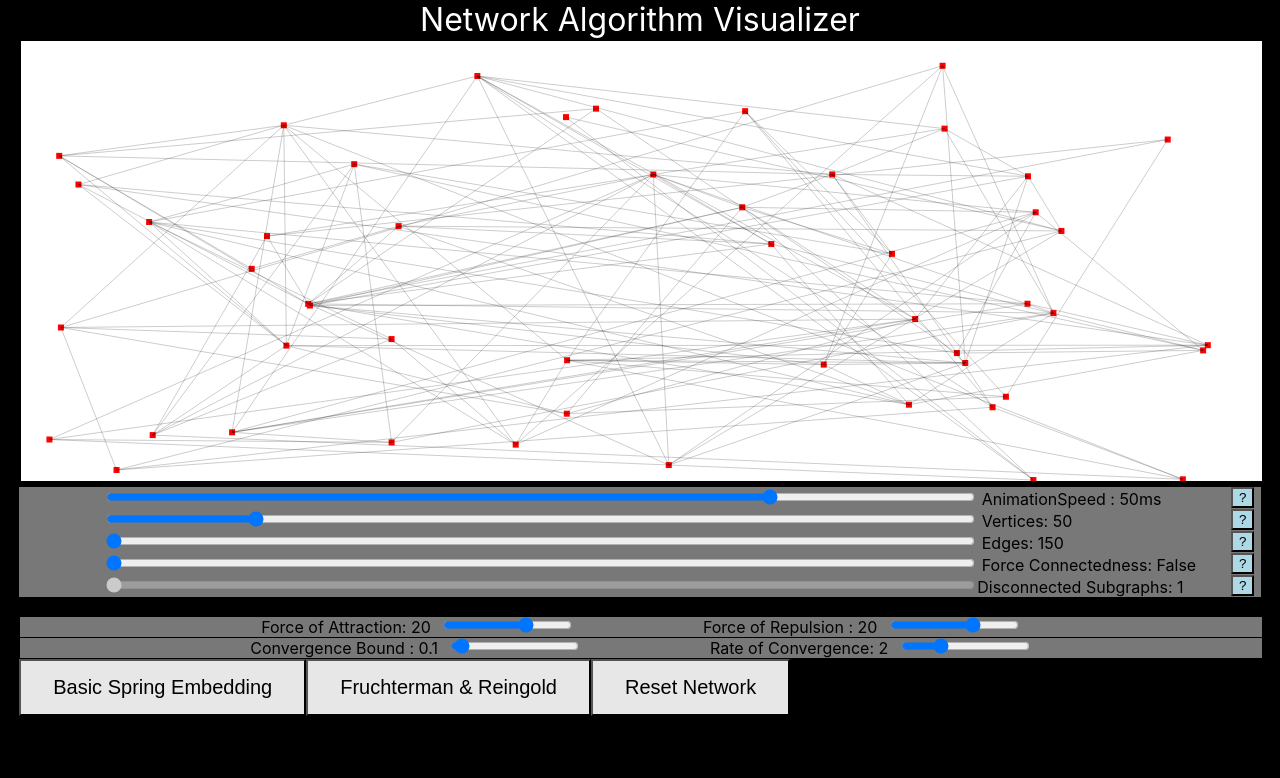
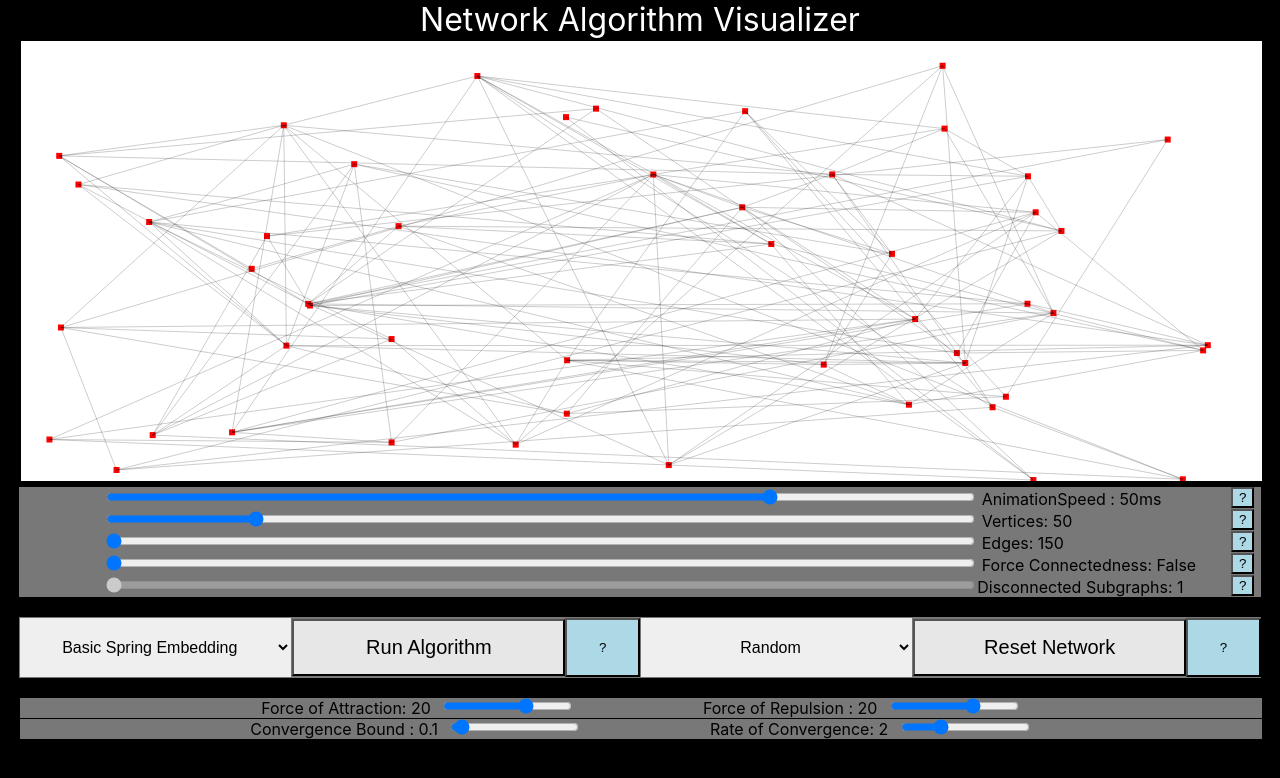
Before and after one commit to alexandreLamarre/Network-Analysis-Visualization, a React (Create React App) app in the folder networks/: page / in a window 1280 px wide. Shown: the top 778 px of the page. Built offline with nearby package versions, Linux system fonts and the light colour scheme.

Commit message:
Refactored buttons into select tags centered in a flex basis row

```diff
--- a/networks/src/Network.css
+++ b/networks/src/Network.css
@@ -14,6 +14,17 @@
   background-color: lightblue;
 }
 .helpb:hover {
+  background-color: green;
+  color:white;
+}
+
+.helpbresized{
+  flex-basis: 6%;
+  padding: 20px 20px;
+  background-color: lightblue;
+}
+
+.helpbresized:hover{
   background-color: green;
   color:white;
 }
@@ -57,7 +68,7 @@
 
 .b{
  margin-top: 0;
- flex-basis: 5%;
+ flex-basis: 22%;
  padding: 15px 32px;
  font-family:'Roboto',sans-serif;
  font-weight:300;
@@ -76,3 +87,21 @@
 .b:disabled{
   background-color: lightgrey;
 }
+
+.selectalgo{
+  font-size: 100%;
+  text-align: center;
+  margin-top: 0px;
+  border-radius: 0px;
+  padding: 20px 32px;
+  flex-basis: 22%;
+}
+
+.selectalgorow{
+  display: flex;
+  flex-direction: row;
+  flex-wrap: wrap;
+  align-items: center;
+  align-content: center;
+  background-color: #787878;
+}
--- a/networks/src/Network.js
+++ b/networks/src/Network.js
@@ -32,8 +32,7 @@ class NetworkVisualizer extends React.Component{
       connected : "False",
       maxDegree: Infinity,
       disconnected: 1,
-      maxEdges: 0,
-      minEdges: 30,
+      algoType: "spring",
     };
 
     this.help = React.createRef()
@@ -95,6 +94,11 @@ class NetworkVisualizer extends React.Component{
     console.log(animations);
 
     this.animateNetwork(animations, new_vertices);
+  }
+
+  runAlgorithm(){
+    if(this.state.algoType === "spring") this.generateForceDirectedLayout();
+    if(this.state.algoType === "fruchtermanReingold") this.generateReingold();
   }
 
   animateNetwork(animations, final_vertices){
@@ -165,6 +169,18 @@ class NetworkVisualizer extends React.Component{
     // console.log(v);
     const value = parseInt(v);
     this.setState({disconnected: value})
+  }
+
+  setAlgoType(v){
+    console.log(v);
+    this.setState({algoType: v});
+  }
+
+  /**
+   Not implemented yet
+   **/
+  setRandomizedType(v){
+
   }
 
   setHelp(v){
@@ -273,6 +289,23 @@ class NetworkVisualizer extends React.Component{
               <button className = "helpb" onClick = {() => this.setHelp("disconnected")}> ?</button>
             </div>
             <br/>
+            <div className = "selectalgorow">
+            <select className = "selectalgo" onChange = {(event) => this.setAlgoType(event.target.value)}>
+              <option value = "spring"> Basic Spring Embedding </option>
+              <option value = "fruchtermanReingold"> FruchtermanReingold </option>
+            </select>
+            <button className = "b" onClick = {() => this.runAlgorithm()} disabled = {this.state.running}> Run Algorithm </button>
+            <button className = "helpbresized"> ? </button>
+            <select className = "selectalgo">
+              <option value = "random" onChange = {(event) => this.setRandomizedType(event.target.value)}> Random </option>
+              <option value = "randomcircle" disabled = {true}> Random Circle </option>
+              <option value = "randomsymmetry" disabled = {true}> Random Symmetry </option>
+            </select>
+            <button className = "b" disabled = {this.state.running} onClick = {() => this.resetNetwork()}> Reset Network</button>
+            <button className = "helpbresized">?</button>
+            </div>
+            <br/>
+
 
 
             <div className = "sliders2">
@@ -324,15 +357,6 @@ class NetworkVisualizer extends React.Component{
               </input>
 
             </div>
-            <button className = "b" onClick = {() => this.generateForceDirectedLayout()} disabled = {this.state.running}>
-            Basic Spring Embedding
-            </button>
-            <button className = "b" onClick = {() => this.generateReingold()} disabled = {this.state.running}>
-            Fruchterman & Reingold
-            </button>
-            <button className = "b" onClick = {() => this.resetNetwork()} disabled = {this.state.running}>
-            Reset Network
-            </button>
             <HelpWindow ref = {this.help}></HelpWindow>
            </div>
   }
```
